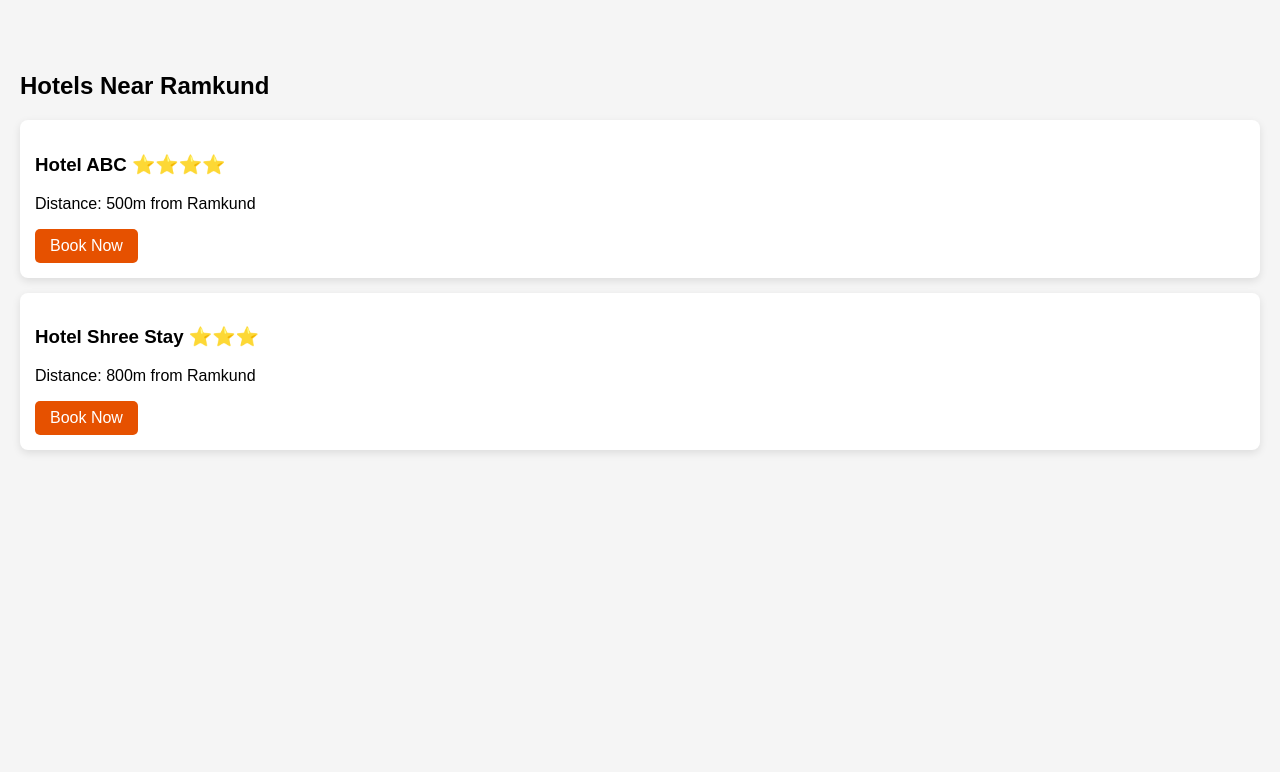
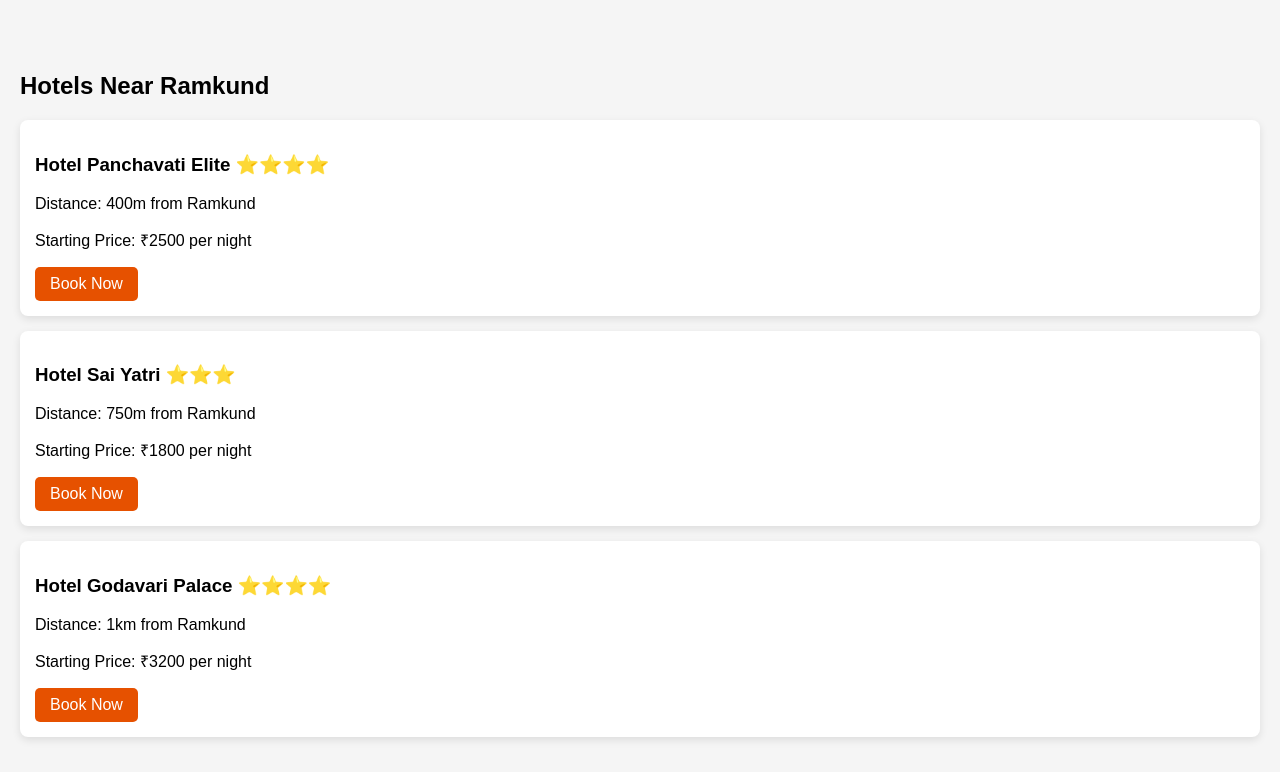
Before and after one commit to nikumbhsaurabh/nashik-kumbh-guide, a plain HTML site: page index.html in a window 1280 px wide. Shown: the part 408-1180 px from the top of the page. Before the commit the page ends 893 px from the top, so only its background shows below. Drawn offline with Linux system fonts and the light colour scheme.

Commit message:
Added real hotel structure

```diff
--- a/index.html
+++ b/index.html
@@ -68,19 +68,26 @@
 
 <div class="section">
     <h2>Hotels Near Ramkund</h2>
-
 <div class="hotel-card">
-        <h3>Hotel ABC ⭐⭐⭐⭐</h3>
-        <p>Distance: 500m from Ramkund</p>
+    <h3>Hotel Panchavati Elite ⭐⭐⭐⭐</h3>
+    <p>Distance: 400m from Ramkund</p>
+    <p>Starting Price: ₹2500 per night</p>
     <a href="#" class="book-btn">Book Now</a>
 </div>
 
 <div class="hotel-card">
-        <h3>Hotel Shree Stay ⭐⭐⭐</h3>
-        <p>Distance: 800m from Ramkund</p>
+    <h3>Hotel Sai Yatri ⭐⭐⭐</h3>
+    <p>Distance: 750m from Ramkund</p>
+    <p>Starting Price: ₹1800 per night</p>
     <a href="#" class="book-btn">Book Now</a>
 </div>
 
+<div class="hotel-card">
+    <h3>Hotel Godavari Palace ⭐⭐⭐⭐</h3>
+    <p>Distance: 1km from Ramkund</p>
+    <p>Starting Price: ₹3200 per night</p>
+    <a href="#" class="book-btn">Book Now</a>
+</div>
 </div>
 
 </body>
```
Lines whose indentation alone changed are shown as unchanged.
